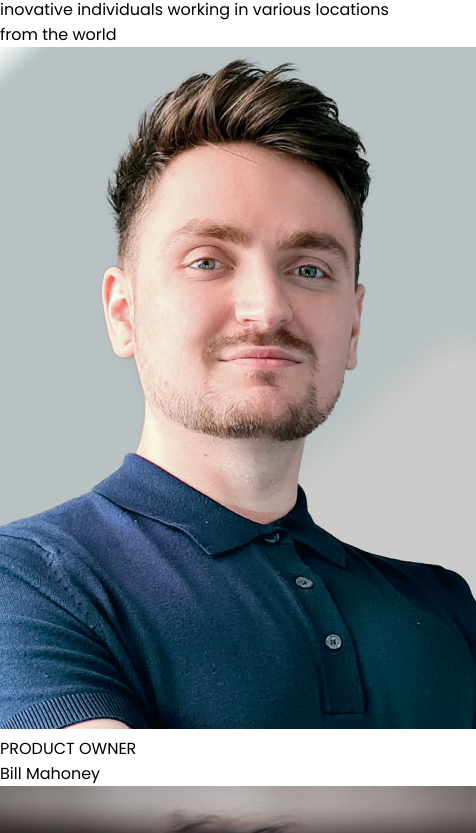
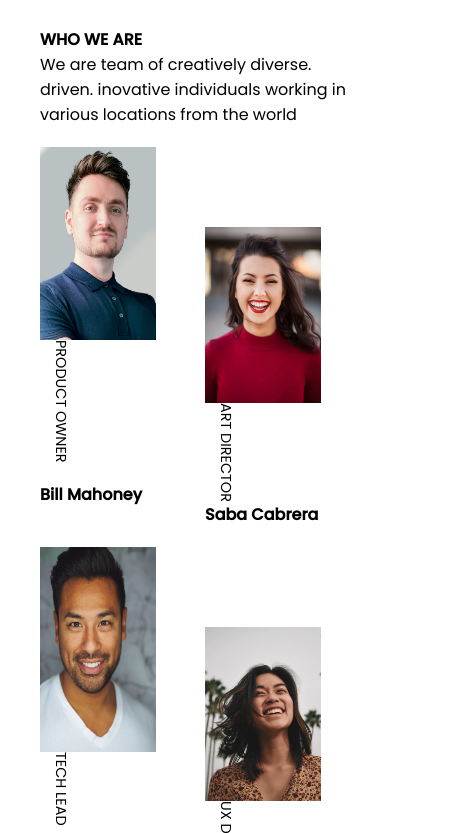
Before and after one commit to LuisDGracia/MyTeamPage, a plain HTML site: page index.html in a window 390 px wide. Shown: the part 88-921 px from the top of the page, 476 px wide, since content can reach past the window. Drawn offline with Linux system fonts and the light colour scheme.

Commit message:
firts attemp
not satisfied with this result

```diff
--- a/index.html
+++ b/index.html
@@ -38,8 +38,8 @@
 			<section class="main">
 
 				<div class="main__container">
-					<div class="main__photo">
-						<img src="./images/photo1.png" alt="bill mahoney">
+					<div class="main__photo__container">
+						<img class="main__photo" src="./images/photo1.png" alt="bill mahoney">
 					</div>
 					<div class="main__job">
 						<p>PRODUCT OWNER</p>
@@ -49,9 +49,9 @@
 					</div>
 				</div>
 
-				<div class="main__container">
-					<div class="main__photo">
-						<img src="./images/photo2.png" alt="saba cabrera">
+				<div class="main__container downwards">
+					<div class="main__photo__container">
+						<img class="main__photo" src="./images/photo2.png" alt="saba cabrera">
 					</div>
 					<div class="main__job">
 						<p>ART DIRECTOR</p>
@@ -62,8 +62,8 @@
 				</div>
 
 				<div class="main__container">
-					<div class="main__photo">
-						<img src="./images/photo3.png" alt="shae le">
+					<div class="main__photo__container ">
+						<img class="main__photo" src="./images/photo3.png" alt="shae le">
 					</div>
 					<div class="main__job">
 						<p>TECH LEAD</p>
@@ -74,8 +74,8 @@
 				</div>
 
 				<div class="main__container">
-					<div class="main__photo">
-						<img src="./images/photo4.png" alt="skylah lu">
+					<div class="main__photo__container">
+						<img class="main__photo" src="./images/photo4.png" alt="skylah lu">
 					</div>
 					<div class="main__job">
 						<p>UX DESIGNER</p>
@@ -85,9 +85,9 @@
 					</div>
 				</div>
 
-				<div class="main__container">
-					<div class="main__photo">
-						<img src="./images/photo5.png" alt="griff richards">
+				<div class="main__container downwards ">
+					<div class="main__photo__container">
+						<img class="main__photo" src="./images/photo5.png" alt="griff richards">
 					</div>
 					<div class="main__job">
 						<p>DEVELOPER</p>
@@ -98,8 +98,8 @@
 				</div>
 
 				<div class="main__container">
-					<div class="main__photo">
-						<img src="./images/photo6.png" alt="stan john">
+					<div class="main__photo__container">
+						<img class="main__photo" src="./images/photo6.png" alt="stan john">
 					</div>
 					<div class="main__job">
 						<p>DEVELOPER</p>
--- a/style.css
+++ b/style.css
@@ -6,7 +6,101 @@
 body {
 	font-family: "Poppins", sans-serif;
 	font-size: 16px;
+}
 
+.container{
+	max-width: 100vw;
 	min-height: 100vh;
-	max-width: 100vw;
+	padding: 40px 100px;
 }
+
+.header__container{
+	width: 100%;
+	display: flex;
+	justify-content: space-around;
+	flex-wrap: wrap;
+}
+
+.header__about{
+	width: 40%;
+}
+
+.header__tittle{
+	font-weight: 600;
+}
+
+.main{
+	margin-top: 20px;
+	width: 100%;
+	display: grid;
+	grid-template-columns: repeat(3, 1fr);
+	gap: 40px;
+}
+
+.main__container{
+	width: 100%;
+	display: flex;
+	flex-wrap: wrap;
+	position: relative;
+}
+
+.main__photo__container{
+	width: 80%;
+}
+
+.main__photo{
+	width:100%;
+	height: 100%;
+}
+
+.main__job{
+	margin-left: 10px;
+	font-size: 0.90em;
+	writing-mode: vertical-lr;
+	text-orientation: sideways-right;
+}
+
+.main__name{
+	width: 100%;
+	font-weight: 600;
+}
+
+@media screen and (max-width: 1025px) {
+	.main__container:nth-child(2){
+		padding-top: 80px;
+	}
+
+	.main__container:nth-child(5){
+		padding-top: 80px;
+	}
+}
+
+
+@media screen and (max-width: 426px) {
+	.main{
+		grid-template-columns: repeat(2, 1fr);
+		gap: 20px;
+	}
+
+	.container{
+		padding: 40px;
+	}
+
+	.header__crew{
+		width: 100%;
+	}
+
+	.header__about{
+		width: 100%;
+		margin-top: 40px;
+		text-align: left;
+	}
+
+	.main__container:nth-child(2n){
+		padding-top: 80px;
+	}
+
+	.main__container:nth-child(5){
+		padding-top: 0px;
+	}
+}
```
